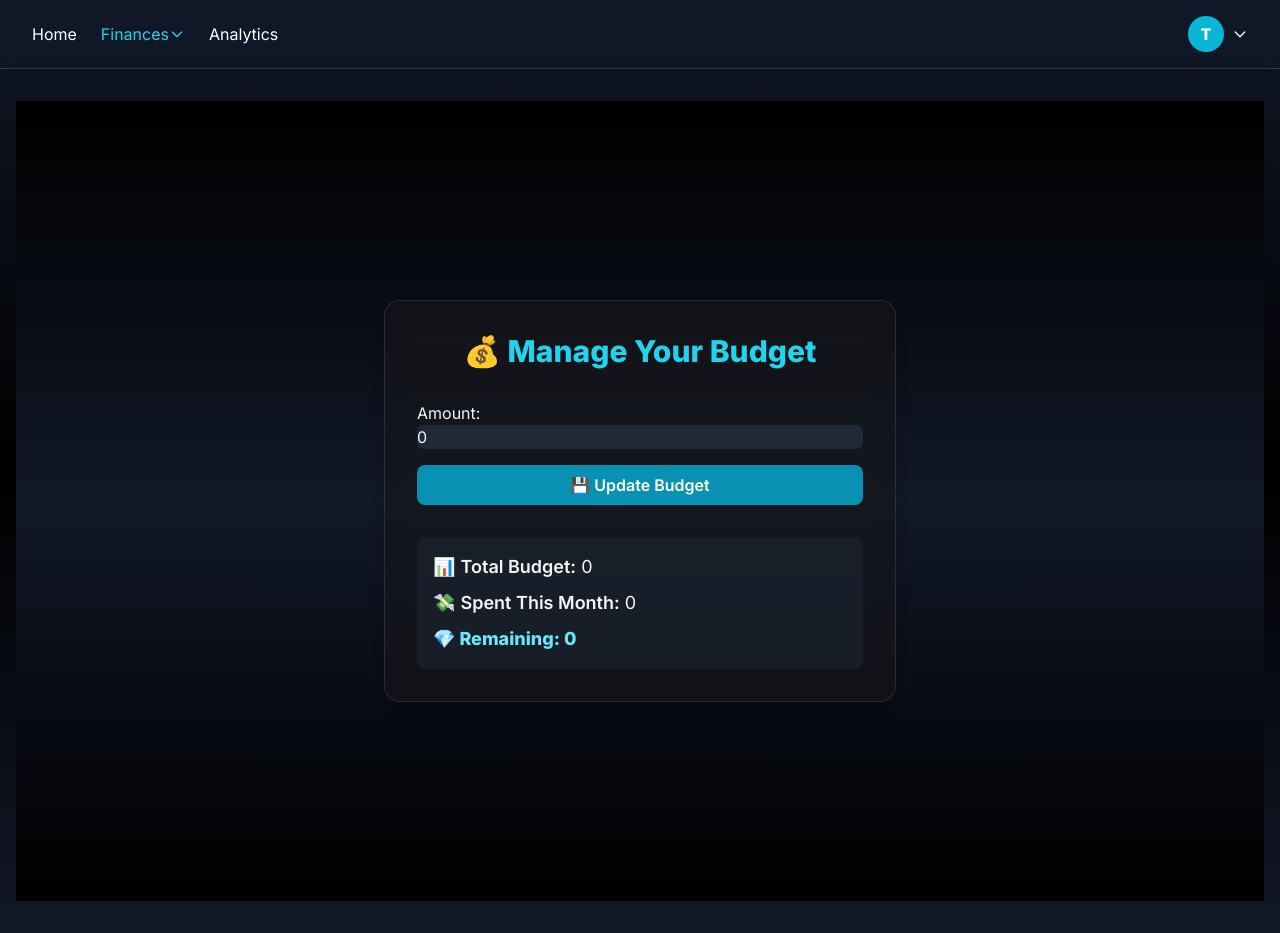
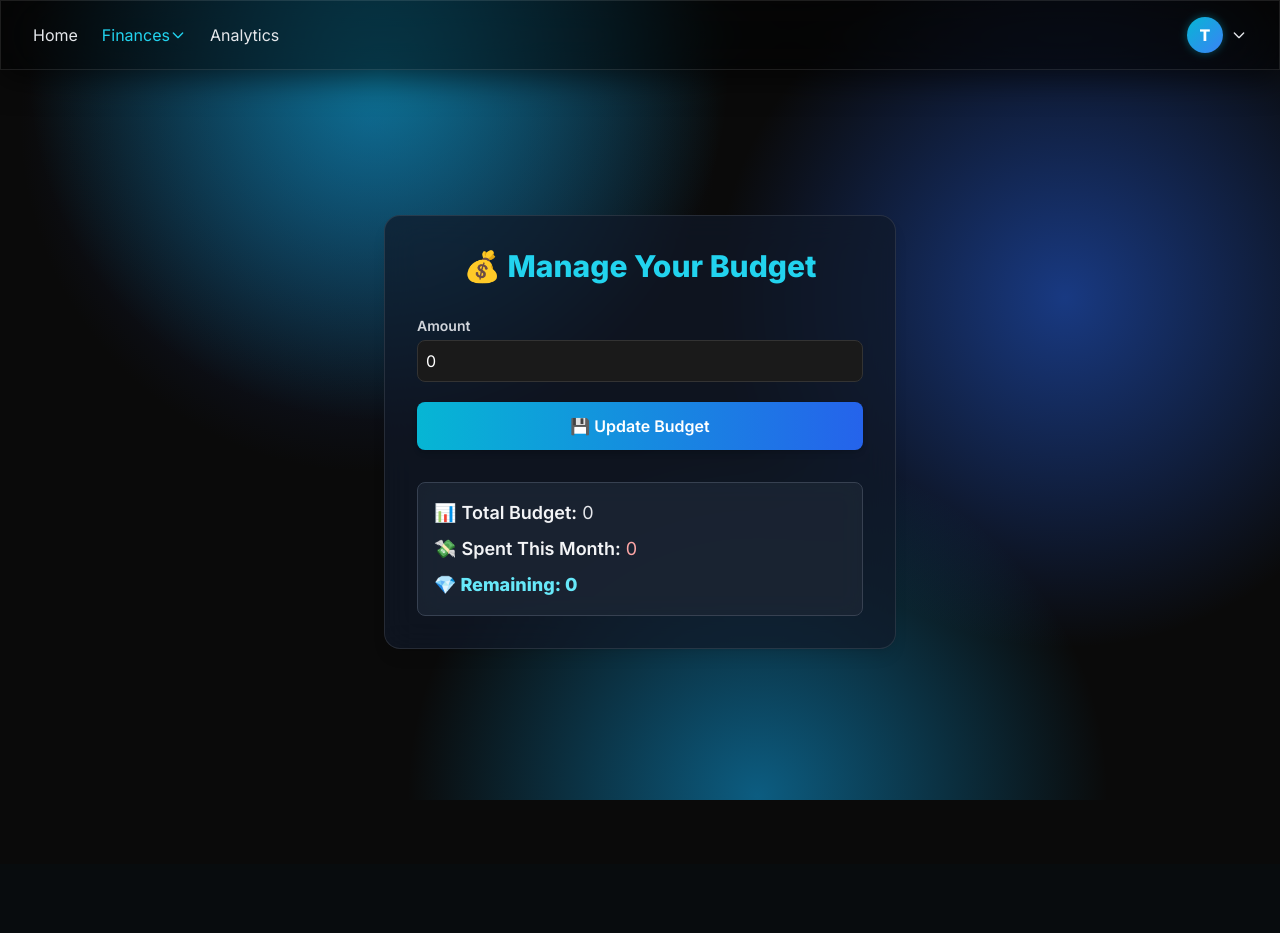
Before and after one commit to abdelillah01/Budget-expenses.tracker, a Django app: page /expenses/budget/ in a window 1280 px wide. After the commit the page ends 800 px from the top, so only its background shows below. Run offline with Django 5.2, Linux system fonts and the light colour scheme; a user stored in the database is signed in; data comes from the database, SQL or seed files in the repository; both versions use the stored data as it was after the commit; some libraries are stand-ins or nearby versions.

Commit message:
editing the stylinh

```diff
--- a/BEtracker/expenses/templates/base.html
+++ b/BEtracker/expenses/templates/base.html
@@ -14,35 +14,118 @@
     <style>
         body {
             font-family: 'Inter', sans-serif;
+            margin: 0;
+            padding: 0;
+            background: #0a0a0a; /* fallback background */
+            color: #e5e7eb; /* Tailwind gray-200 */
         }
 
+        #mesh-gradient {
+            position: fixed;
+            top: 0;
+            left: 0;
+            width: 100%;
+            height: 100%;
+            z-index: -1; /* Keep it behind all content */
+            background: #0a0a0a; /* base dark tone */
+        }
          /* Glassmorphism utility */
     .glass {
-            background: rgba(24, 24, 27, 0.6);
-            backdrop-filter: blur(10px);
-            -webkit-backdrop-filter: blur(10px);
+        background: rgba(17, 25, 40, 0.7); /* Darker glass */
+        backdrop-filter: blur(16px);
+        -webkit-backdrop-filter: blur(16px);
         border: 1px solid rgba(255, 255, 255, 0.1);
     }
 
-        /* Form fields */
+    /* Form fields (dark mode + glassy) */
     input, select, textarea {
-            background-color: #1f2937 !important; /* Tailwind's gray-800 */
-            color: #fff;
-            border-radius: 0.375rem;
-            padding: 0.5rem;
+        background: rgba(31, 41, 55, 0.7); /* Tailwind gray-800 with transparency */
+        color: #f9fafb; /* text-gray-50 */
+        border-radius: 0.5rem;
+        padding: 0.6rem 0.75rem;
         width: 100%;
+        border: 1px solid rgba(255, 255, 255, 0.15);
+        transition: all 0.2s ease;
+    }
+
+    input:focus, select:focus, textarea:focus {
+        outline: none;
+        border-color: #06b6d4; /* cyan-500 glow */
+        box-shadow: 0 0 10px rgba(6, 182, 212, 0.4);
+        background: rgba(31, 41, 55, 0.85);
+    }
+
+     .card {
+        @apply bg-black/60 backdrop-blur-2xl border border-white/10
+               shadow-[0_8px_32px_0_rgba(0,0,0,0.7)]
+               px-8 py-12 rounded-3xl transition-all duration-500;
     }
     </style>
 </head>
-<body class="bg-gradient-to-b from-gray-900 via-black to-gray-900 text-gray-100 min-h-screen flex flex-col">
+<body class="min-h-screen flex flex-col">
+
+    <!-- Mesh Gradient Background -->
+    <canvas id="mesh-gradient"></canvas>
 
     <!-- Navbar -->
     {% include 'expenses/navbar.html' %}
 
     <!-- Page Content -->
-    <main class="flex-grow container mx-auto px-4 py-8">
+    <main class="flex-grow container mx-auto px-4 py-8 relative z-10">
         {% block content %}{% endblock %}
     </main>
 
+    <!-- Mesh Gradient Script -->
+    <script>
+        const canvas = document.getElementById("mesh-gradient");
+        const ctx = canvas.getContext("2d");
+
+        canvas.width = window.innerWidth;
+        canvas.height = window.innerHeight;
+
+        // Dark-mode friendly colors
+        const colors = ["#1e3a8a", "#2563eb", "#0ea5e9", "#06b6d4"];
+        // deep navy, blue, cyan, teal
+        const blobs = Array.from({ length: 4 }).map((_, i) => ({
+            x: Math.random() * canvas.width,
+            y: Math.random() * canvas.height,
+            radius: 350, // smaller but dense blobs
+            dx: (Math.random() - 0.5) * 1.5,
+            dy: (Math.random() - 0.5) * 1.5,
+            color: colors[i]
+        }));
+
+        function animate() {
+            // Fill background with a dark overlay each frame
+            ctx.fillStyle = "#0a0a0a";
+            ctx.fillRect(0, 0, canvas.width, canvas.height);
+
+            blobs.forEach(blob => {
+                const gradient = ctx.createRadialGradient(blob.x, blob.y, 0, blob.x, blob.y, blob.radius);
+                gradient.addColorStop(0, blob.color + "88"); // semi-transparent (dark mode)
+                gradient.addColorStop(1, blob.color + "00");
+
+                ctx.fillStyle = gradient;
+                ctx.beginPath();
+                ctx.arc(blob.x, blob.y, blob.radius, 0, Math.PI * 2);
+                ctx.fill();
+
+                blob.x += blob.dx;
+                blob.y += blob.dy;
+
+                if (blob.x < 0 || blob.x > canvas.width) blob.dx *= -1;
+                if (blob.y < 0 || blob.y > canvas.height) blob.dy *= -1;
+            });
+
+            requestAnimationFrame(animate);
+        }
+
+        animate();
+
+        window.addEventListener("resize", () => {
+            canvas.width = window.innerWidth;
+            canvas.height = window.innerHeight;
+        });
+    </script>
 </body>
 </html>
--- a/BEtracker/expenses/templates/expenses/budget.html
+++ b/BEtracker/expenses/templates/expenses/budget.html
@@ -2,33 +2,61 @@
 {% block title %}Manage Your Budget{% endblock %}
 
 {% block content %}
-<div class="flex justify-center items-center min-h-screen bg-gradient-to-b from-black via-gray-900 to-black p-4">
-    <div class="glass w-full max-w-lg rounded-2xl shadow-lg p-8 space-y-8 text-gray-100">
+<div class="min-h-screen flex flex-col justify-center items-center text-gray-100">
+
+    <!-- Glass Container -->
+    <div class="glass w-full max-w-lg rounded-2xl shadow-lg p-8 space-y-8">
+
+        <!-- Page Title -->
         <h2 class="text-3xl font-bold text-cyan-400 text-center">💰 Manage Your Budget</h2>
 
-        <form method="post" class="space-y-4">
+        <!-- Budget Form -->
+        <form method="post" class="space-y-5">
             {% csrf_token %}
-            {{ form.as_p }}
+            {% for field in form %}
+                <div>
+                    <label class="block text-sm font-semibold text-gray-300 mb-1">
+                        {{ field.label }}
+                    </label>
+                    {{ field }}
+                    {% if field.errors %}
+                        <p class="text-red-400 text-sm mt-1">{{ field.errors|striptags }}</p>
+                    {% endif %}
+                </div>
+            {% endfor %}
             <button type="submit"
-                    class="w-full bg-cyan-600 hover:bg-cyan-700 text-white font-semibold py-2 px-4 rounded-lg transition">
+                    class="w-full bg-gradient-to-r from-cyan-500 to-blue-600 hover:from-cyan-600 hover:to-blue-700 text-white font-semibold py-3 px-6 rounded-lg shadow-md transition transform hover:scale-[1.02]">
                 💾 Update Budget
             </button>
         </form>
 
-        <div class="bg-gray-800 bg-opacity-50 rounded-lg p-4 space-y-2">
-            <p class="text-lg">📊 <span class="font-semibold">Total Budget:</span> {{ budget }}</p>
-            <p class="text-lg">💸 <span class="font-semibold">Spent This Month:</span> {{ spent }}</p>
-            <p class="text-lg font-bold text-cyan-300">💎 Remaining: {{ remaining }}</p>
+        <!-- Budget Summary -->
+        <div class="bg-gray-800/70 backdrop-blur-md rounded-lg p-4 space-y-2 border border-gray-700">
+            <p class="text-lg">
+                📊 <span class="font-semibold">Total Budget:</span>
+                <span class="text-gray-200">{{ budget }}</span>
+            </p>
+            <p class="text-lg">
+                💸 <span class="font-semibold">Spent This Month:</span>
+                <span class="text-red-300">{{ spent }}</span>
+            </p>
+            <p class="text-lg font-bold text-cyan-300">
+                💎 Remaining: {{ remaining }}
+            </p>
         </div>
     </div>
+
 </div>
 
 <style>
-    .glass {
-        background: rgba(24, 24, 27, 0.6);
-        backdrop-filter: blur(10px);
-        -webkit-backdrop-filter: blur(10px);
-        border: 1px solid rgba(255, 255, 255, 0.1);
+    /* Darker input fields (matching your Add Expense page) */
+    input, select, textarea {
+        background-color: #1a1a1a !important;
+        color: #fff;
+        border: 1px solid #333;
+        border-radius: 0.5rem;
+        padding: 0.5rem;
+        width: 100%;
     }
 </style>
 {% endblock %}
--- a/BEtracker/expenses/templates/expenses/navbar.html
+++ b/BEtracker/expenses/templates/expenses/navbar.html
@@ -1,10 +1,12 @@
 <!-- expenses/templates/expenses/navbar.html -->
-<nav class="bg-gray-900/80 backdrop-blur-md shadow-lg sticky top-0 z-50">
+<nav class="glass fixed top-0 left-0 w-full z-50
+            bg-black/50 backdrop-blur-2xl border-b border-white/10
+            shadow-[0_8px_32px_0_rgba(0,0,0,0.6)] transition-all">
   <div class="max-w-7xl mx-auto px-4 sm:px-6 lg:px-8">
     <div class="flex justify-between items-center py-4">
 
       <!-- LEFT SIDE: NAVIGATION LINKS -->
-      <ul class="hidden md:flex space-x-6 text-white font-medium items-center">
+      <ul class="hidden md:flex space-x-6 text-gray-200 font-medium items-center">
         <!-- Home -->
         <li>
           <a href="{% url 'home' %}"
@@ -23,18 +25,18 @@
             </svg>
           </button>
           <!-- Dropdown Menu -->
-          <ul class="absolute left-0 mt-2 w-44 bg-gray-800 rounded-lg shadow-lg opacity-0 group-hover:opacity-100 transform scale-95 group-hover:scale-100 transition origin-top z-50">
+          <ul class="absolute left-0 mt-2 w-44 bg-black/70 backdrop-blur-xl rounded-xl shadow-xl border border-white/10 opacity-0 group-hover:opacity-100 transform scale-95 group-hover:scale-100 transition origin-top z-50">
             <li>
               <a href="{% url 'expense_list' %}"
-                 class="block px-4 py-2 hover:bg-gray-700 rounded-t-lg {% if request.resolver_match.url_name == 'expense_list' %}text-cyan-400{% endif %}">Expenses</a>
+                 class="block px-4 py-2 hover:bg-white/5 rounded-t-xl {% if request.resolver_match.url_name == 'expense_list' %}text-cyan-400{% endif %}">Expenses</a>
             </li>
             <li>
               <a href="{% url 'category_list' %}"
-                 class="block px-4 py-2 hover:bg-gray-700 {% if request.resolver_match.url_name == 'category_list' %}text-cyan-400{% endif %}">Categories</a>
+                 class="block px-4 py-2 hover:bg-white/5 {% if request.resolver_match.url_name == 'category_list' %}text-cyan-400{% endif %}">Categories</a>
             </li>
             <li>
               <a href="{% url 'manage_budget' %}"
-                 class="block px-4 py-2 hover:bg-gray-700 rounded-b-lg {% if request.resolver_match.url_name == 'manage_budget' %}text-cyan-400{% endif %}">Budget</a>
+                 class="block px-4 py-2 hover:bg-white/5 rounded-b-xl {% if request.resolver_match.url_name == 'manage_budget' %}text-cyan-400{% endif %}">Budget</a>
             </li>
           </ul>
         </li>
@@ -51,7 +53,7 @@
         {% if user.is_authenticated and navbar_budget %}
           <li>
             <span id="budget-pill"
-                  class="bg-gradient-to-r from-cyan-500 to-blue-600 text-white px-3 py-1 rounded-full font-semibold shadow-sm cursor-pointer transition-opacity duration-300 ease-in-out"
+                  class="bg-gradient-to-r from-cyan-500 to-blue-600 text-white px-3 py-1 rounded-full font-semibold shadow-[0_0_10px_rgba(6,182,212,0.5)] cursor-pointer transition-all duration-300 ease-in-out"
                   title="Click to toggle">
               💵 {{ navbar_budget_remaining }} left
             </span>
@@ -60,42 +62,33 @@
       </ul>
 
       <!-- RIGHT SIDE: AUTHENTICATION -->
-      <ul class="hidden md:flex items-center space-x-6 text-white font-medium">
+      <ul class="hidden md:flex items-center space-x-6 text-gray-200 font-medium">
         {% if user.is_authenticated %}
           <!-- Profile Dropdown -->
           <li class="relative group">
             <button class="flex items-center space-x-2 focus:outline-none">
-              <!-- Profile Icon -->
-              <div class="w-9 h-9 bg-cyan-500 rounded-full flex items-center justify-center text-white font-bold">
+              <div class="w-9 h-9 bg-gradient-to-br from-cyan-500 to-blue-500 rounded-full flex items-center justify-center text-white font-bold shadow-[0_0_8px_rgba(6,182,212,0.4)]">
                 {{ user.username|first|upper }}
               </div>
-              <!-- Down arrow -->
               <svg class="w-4 h-4 transform group-hover:rotate-180 transition" fill="none" stroke="currentColor" stroke-width="2"
                    viewBox="0 0 24 24">
                 <path stroke-linecap="round" stroke-linejoin="round" d="M19 9l-7 7-7-7"/>
               </svg>
             </button>
 
-            <!-- Dropdown Menu -->
-            <ul class="absolute right-0 mt-2 w-48 bg-gray-800 rounded-lg shadow-lg opacity-0 group-hover:opacity-100 transform scale-95 group-hover:scale-100 transition origin-top-right z-50">
+            <ul class="absolute right-0 mt-2 w-48 bg-black/70 backdrop-blur-xl border border-white/10 rounded-xl shadow-xl opacity-0 group-hover:opacity-100 transform scale-95 group-hover:scale-100 transition origin-top-right z-50">
               <li class="px-4 py-2 text-gray-300">👋 {{ user.username }}</li>
               <li>
                 <a href="{% url 'logout' %}"
-                   class="block px-4 py-2 hover:bg-gray-700 rounded-b-lg text-red-400">
+                   class="block px-4 py-2 hover:bg-white/5 rounded-b-xl text-red-400">
                   🚪 Logout
                 </a>
               </li>
             </ul>
           </li>
         {% else %}
-          <li>
-            <a href="{% url 'login' %}"
-               class="hover:text-cyan-400 transition duration-200 ease-in-out"> Login</a>
-          </li>
-          <li>
-            <a href="{% url 'register' %}"
-               class="hover:text-cyan-400 transition duration-200 ease-in-out"> Register</a>
-          </li>
+          <li><a href="{% url 'login' %}" class="hover:text-cyan-400 transition"> Login</a></li>
+          <li><a href="{% url 'register' %}" class="hover:text-cyan-400 transition"> Register</a></li>
         {% endif %}
       </ul>
 
@@ -111,63 +104,20 @@
   </div>
 
   <!-- MOBILE MENU -->
-  <div id="mobile-menu" class="md:hidden hidden px-4 pb-4 space-y-3 bg-gray-900/95 backdrop-blur-md border-t border-gray-800">
-    <a href="{% url 'home' %}" class="block py-2 {% if request.resolver_match.url_name == 'home' %}text-cyan-400{% else %}hover:text-cyan-400{% endif %}"> Home</a>
-    <a href="{% url 'expense_list' %}" class="block py-2 hover:text-cyan-400"> Expenses</a>
-    <a href="{% url 'category_list' %}" class="block py-2 hover:text-cyan-400"> Categories</a>
-    <a href="{% url 'manage_budget' %}" class="block py-2 hover:text-cyan-400"> Budget</a>
-    <a href="{% url 'analytics' %}" class="block py-2 hover:text-cyan-400"> Analytics</a>
+  <div id="mobile-menu" class="md:hidden hidden px-4 pb-4 space-y-3 bg-black/80 backdrop-blur-xl border-t border-white/10 rounded-b-xl">
+    <a href="{% url 'home' %}" class="block py-2 hover:text-cyan-400 {% if request.resolver_match.url_name == 'home' %}text-cyan-400{% endif %}">Home</a>
+    <a href="{% url 'expense_list' %}" class="block py-2 hover:text-cyan-400">Expenses</a>
+    <a href="{% url 'category_list' %}" class="block py-2 hover:text-cyan-400">Categories</a>
+    <a href="{% url 'manage_budget' %}" class="block py-2 hover:text-cyan-400">Budget</a>
+    <a href="{% url 'analytics' %}" class="block py-2 hover:text-cyan-400">Analytics</a>
 
     {% if user.is_authenticated %}
-      <hr class="border-gray-700">
+      <hr class="border-white/10">
       <p class="text-gray-300 px-2">👋 {{ user.username }}</p>
-      <a href="{% url 'logout' %}" class="block py-2 text-red-400 hover:text-red-500"> Logout</a>
+      <a href="{% url 'logout' %}" class="block py-2 text-red-400 hover:text-red-500">Logout</a>
     {% else %}
-      <a href="{% url 'login' %}" class="block py-2 hover:text-cyan-400"> Login</a>
-      <a href="{% url 'register' %}" class="block py-2 hover:text-cyan-400"> Register</a>
+      <a href="{% url 'login' %}" class="block py-2 hover:text-cyan-400">Login</a>
+      <a href="{% url 'register' %}" class="block py-2 hover:text-cyan-400">Register</a>
     {% endif %}
   </div>
 </nav>
-
-<hr class="border-gray-700">
-
-<script>
-document.addEventListener("DOMContentLoaded", function() {
-  const pill = document.getElementById("budget-pill");
-  if (pill) {
-    const startingBudget = "{{ navbar_budget }}";
-    const remainingBudget = "{{ navbar_budget_remaining }}";
-    let showingRemaining = true;
-
-    const savedState = localStorage.getItem("budgetView");
-    if (savedState === "starting") {
-      pill.textContent = `Started with  ${startingBudget}`;
-      showingRemaining = false;
-    }
-
-    pill.addEventListener("click", () => {
-      pill.style.opacity = 0;
-      setTimeout(() => {
-        if (showingRemaining) {
-          pill.textContent = `Started with  ${startingBudget}`;
-          localStorage.setItem("budgetView", "starting");
-        } else {
-          pill.textContent = ` ${remainingBudget} left`;
-          localStorage.setItem("budgetView", "remaining");
-        }
-        showingRemaining = !showingRemaining;
-        pill.style.opacity = 1;
-      }, 300);
-    });
-  }
-
-  // Mobile menu toggle
-  const mobileBtn = document.getElementById("mobile-menu-button");
-  const mobileMenu = document.getElementById("mobile-menu");
-  if (mobileBtn && mobileMenu) {
-    mobileBtn.addEventListener("click", () => {
-      mobileMenu.classList.toggle("hidden");
-    });
-  }
-});
-</script>
```
Also changed, not shown: BEtracker/expenses/templates/expenses/category_list.html (+22 -30 lines), BEtracker/expenses/templates/expenses/expense_form.html (+6 -5 lines), BEtracker/expenses/templates/expenses/expense_list.html (+4 -3 lines), BEtracker/expenses/templates/home.html (+25 -30 lines), BEtracker/blurry-gradient-haikei.png (added), BEtracker/db.sqlite3. Lines whose indentation alone changed are shown as unchanged.
